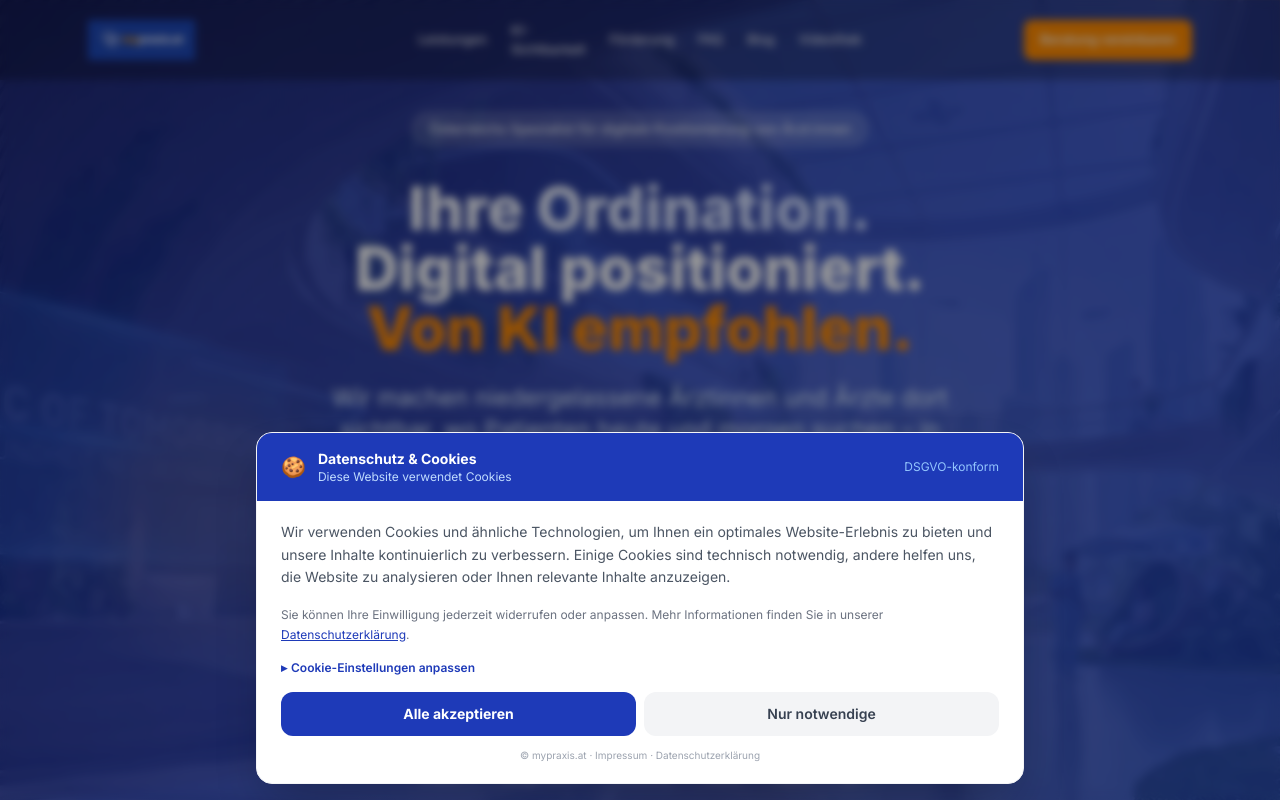
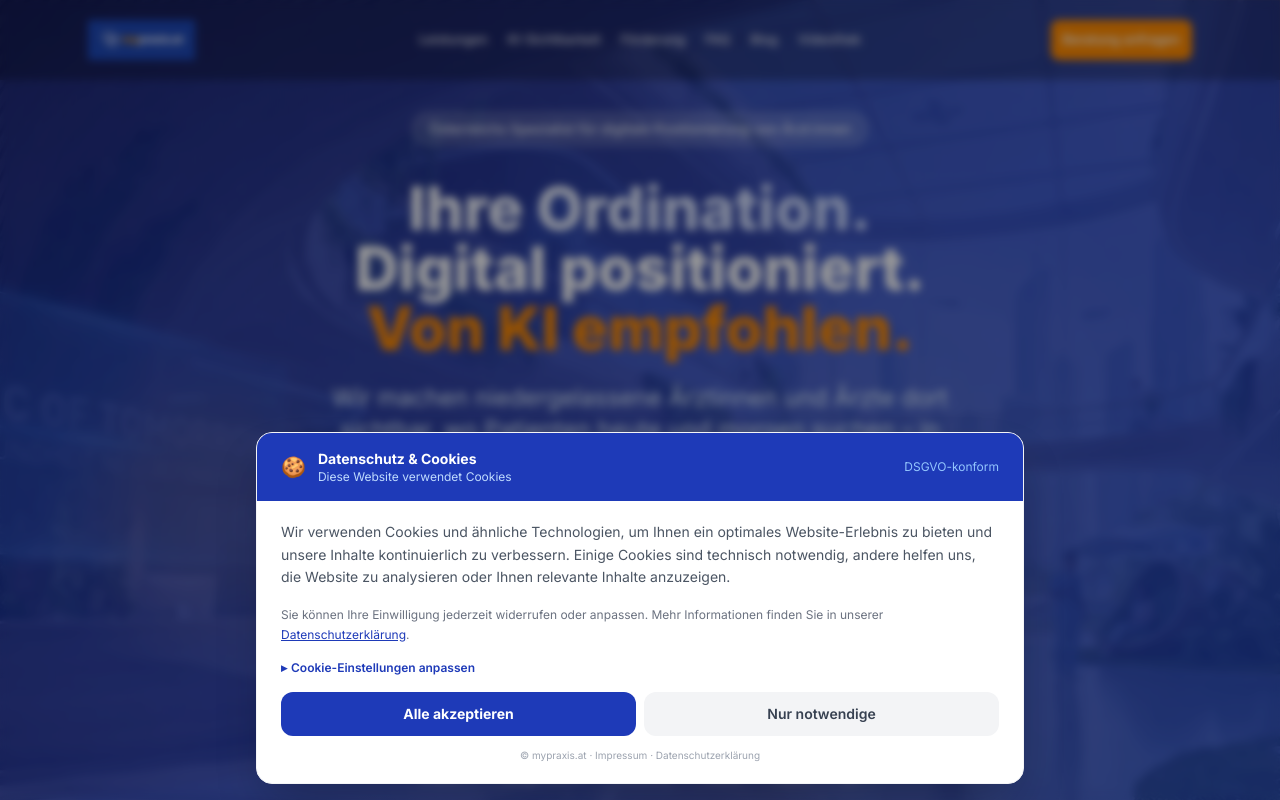
Before and after one commit to hofbauermarketing/mypraxis-nextjs, a Next.js app: page / in a window 1280 px wide. Shown: the top 800 px of the page. Built offline with nearby package versions, Linux system fonts and the light colour scheme.

Commit message:
fix: whitespace-nowrap on all nav items, tighter gap, shorter CTA – force single-line nav

```diff
--- a/components/Navigation.tsx
+++ b/components/Navigation.tsx
@@ -40,7 +40,7 @@ export default function Navigation() {
         </Link>
 
         {/* Desktop Nav – centered */}
-        <nav aria-label="Hauptnavigation" className="hidden md:flex items-center justify-center gap-4 lg:gap-6">
+        <nav aria-label="Hauptnavigation" className="hidden md:flex items-center justify-center gap-3 lg:gap-5">
           {[
             { label: 'Leistungen', href: '#leistungen' },
             { label: 'KI-Sichtbarkeit', href: '#ki' },
@@ -50,7 +50,7 @@ export default function Navigation() {
             <a
               key={item.href}
               href={item.href}
-              className={`text-[13px] font-medium transition-colors ${scrolled
+              className={`text-[13px] font-medium transition-colors whitespace-nowrap ${scrolled
                 ? 'text-gray-700 hover:text-blue-700'
                 : 'text-white/90 hover:text-white'
                 }`}
@@ -60,7 +60,7 @@ export default function Navigation() {
           ))}
           <Link
             href="/blog"
-            className={`text-[13px] font-medium transition-colors ${scrolled
+            className={`text-[13px] font-medium transition-colors whitespace-nowrap ${scrolled
               ? 'text-gray-700 hover:text-blue-700'
               : 'text-white/90 hover:text-white'
               }`}
@@ -69,7 +69,7 @@ export default function Navigation() {
           </Link>
           <Link
             href="/videothek"
-            className={`text-[13px] font-medium transition-colors ${scrolled
+            className={`text-[13px] font-medium transition-colors whitespace-nowrap ${scrolled
               ? 'text-gray-700 hover:text-blue-700'
               : 'text-white/90 hover:text-white'
               }`}
@@ -82,9 +82,9 @@ export default function Navigation() {
         <div className="hidden md:flex justify-end">
           <a
             href="#kontakt"
-            className="bg-[#ff8a00] hover:bg-[#e67a00] text-white text-[13px] font-semibold px-4 py-2.5 rounded-lg transition-all whitespace-nowrap"
+            className="bg-[#ff8a00] hover:bg-[#e67a00] text-white text-[13px] font-semibold px-3 py-2.5 rounded-lg transition-all whitespace-nowrap"
           >
-            Beratung vereinbaren
+            Beratung anfragen
           </a>
         </div>
 
```
Lines whose indentation alone changed are shown as unchanged.
